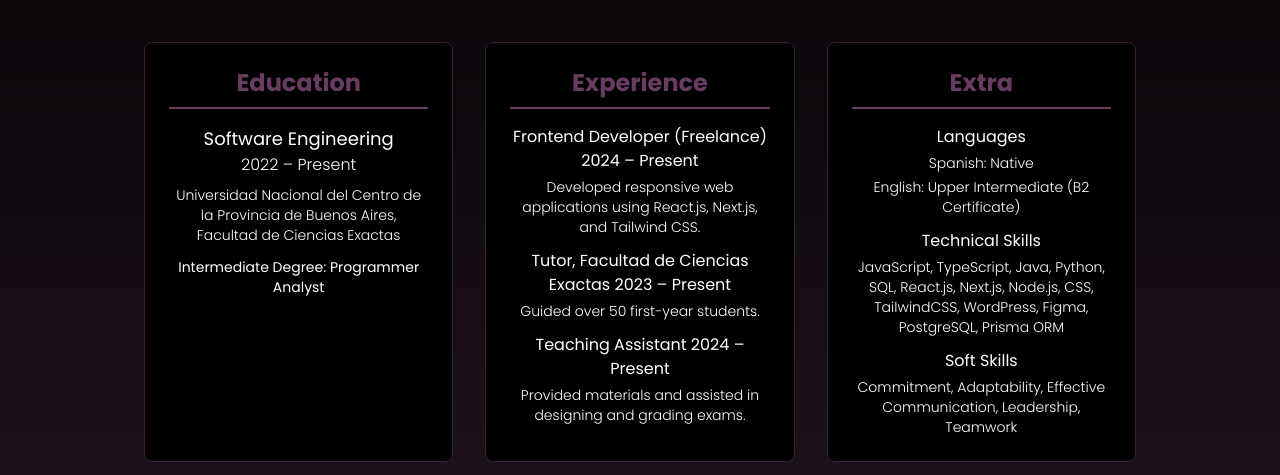
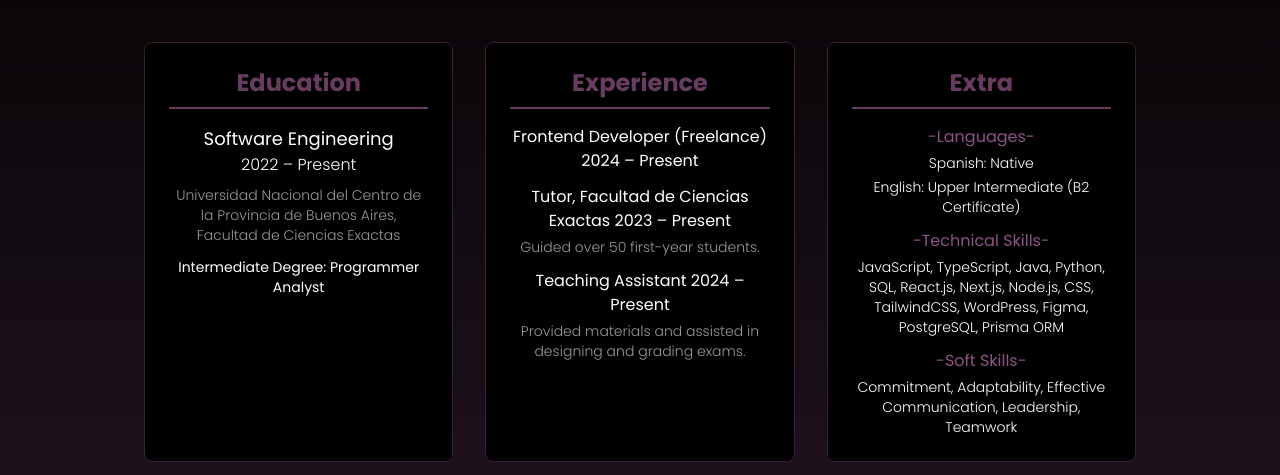
Before and after one commit to dolorusso/portfolio, a Next.js app: page / in a window 1280 px wide. Shown: the part 1060-1535 px from the top of the page. Built offline with nearby package versions, Linux system fonts and the light colour scheme.

Commit message:
cambio de idioma y titulos

```diff
--- a/components/About.js
+++ b/components/About.js
@@ -7,9 +7,8 @@ export default function About() {
       id="services"
       className="min-h-screen flex items-center justify-center bg-gradient-to-b from-black to-[#20131e] relative overflow-hidden py-12"
     >
-      {/* Main content */}
+
       <div className="z-10 max-w-5xl mx-auto px-4">
-        {/* Section Title */}
         <motion.h2
           initial={{ opacity: 0, y: 20 }}
           animate={{ opacity: 1, y: 0 }}
@@ -19,7 +18,6 @@ export default function About() {
           About Me
         </motion.h2>
 
-        {/* Personal Info */}
         <motion.div
           initial={{ opacity: 0, y: 20 }}
           animate={{ opacity: 1, y: 0 }}
@@ -50,7 +48,7 @@ export default function About() {
             <p className="text-md  font-light text-white">
               2022 – Present
             </p>
-            <p className="text-sm font-light text-white mt-2">
+            <p className="text-sm font-light text-gray-400 mt-2">
               Universidad Nacional del Centro de la Provincia de Buenos Aires, Facultad de Ciencias Exactas
             </p>
             <p className="text-sm font-medium text-white mt-3">
@@ -70,19 +68,16 @@ export default function About() {
             <p className="text-md font-medium text-white">
               Frontend Developer (Freelance) 2024 – Present
             </p>
-            <p className="text-sm font-light text-white mt-1">
-              Developed responsive web applications using React.js, Next.js, and Tailwind CSS.
-            </p>
             <p className="text-md  font-medium text-white mt-3">
               Tutor, Facultad de Ciencias Exactas 2023 – Present
             </p>
-            <p className="text-sm font-light text-white mt-1">
+            <p className="text-sm font-light text-gray-400 mt-1">
               Guided over 50 first-year students.
             </p>
             <p className="text-md font-medium text-white mt-3">
               Teaching Assistant 2024 – Present
             </p>
-            <p className="text-sm font-light text-white mt-1">
+            <p className="text-sm font-light text-gray-400 mt-1">
               Provided materials and assisted in designing and grading exams.
             </p>
           </motion.div>
@@ -96,8 +91,8 @@ export default function About() {
             <h3 className="text-2xl font-semibold text-[#683c61] mb-4 border-b-2 border-[#683c61] pb-2">
               Extra
             </h3>
-            <p className="text-md font-medium text-white">
-              Languages
+            <p className="text-md font-medium text-[#8f5385]">
+              -Languages-
             </p>
             <p className="text-sm font-light text-white mt-1">
               Spanish: Native
@@ -105,14 +100,14 @@ export default function About() {
             <p className="text-sm font-light text-white mt-1">
               English: Upper Intermediate (B2 Certificate)
             </p>
-            <p className="text-md font-medium text-white mt-3">
-              Technical Skills
+            <p className="text-md font-medium text-[#8f5385] mt-3">
+              -Technical Skills-
             </p>
             <p className="text-sm font-light text-white mt-1">
               JavaScript, TypeScript, Java, Python, SQL, React.js, Next.js, Node.js, CSS, TailwindCSS, WordPress, Figma, PostgreSQL, Prisma ORM
             </p>
-            <p className="text-md font-medium text-white mt-3">
-              Soft Skills
+            <p className="text-md font-medium text-[#8f5385] mt-3">
+              -Soft Skills-
             </p>
             <p className="text-sm poppins-text font-light text-white mt-1">
               Commitment, Adaptability, Effective Communication, Leadership, Teamwork
```
